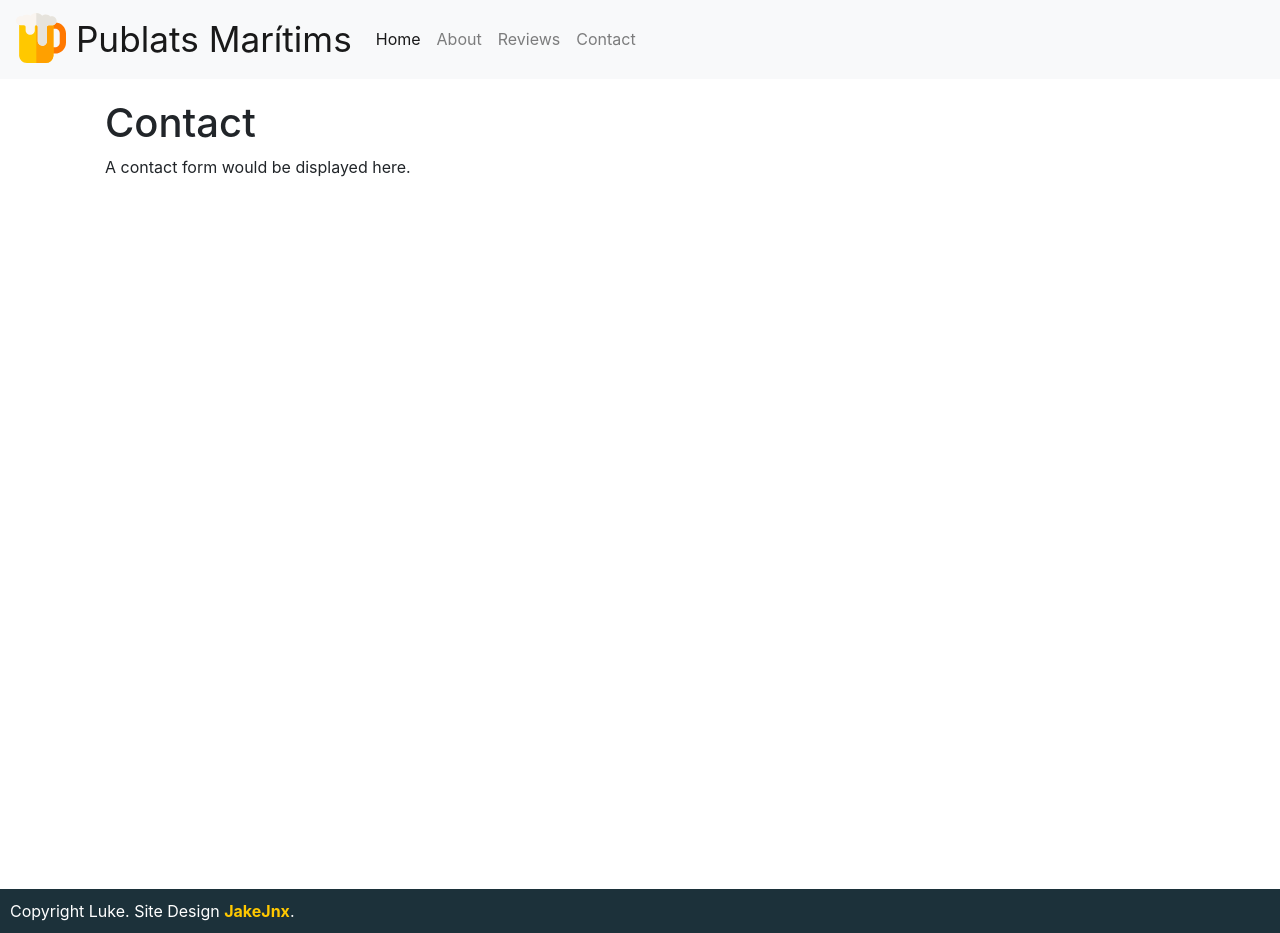
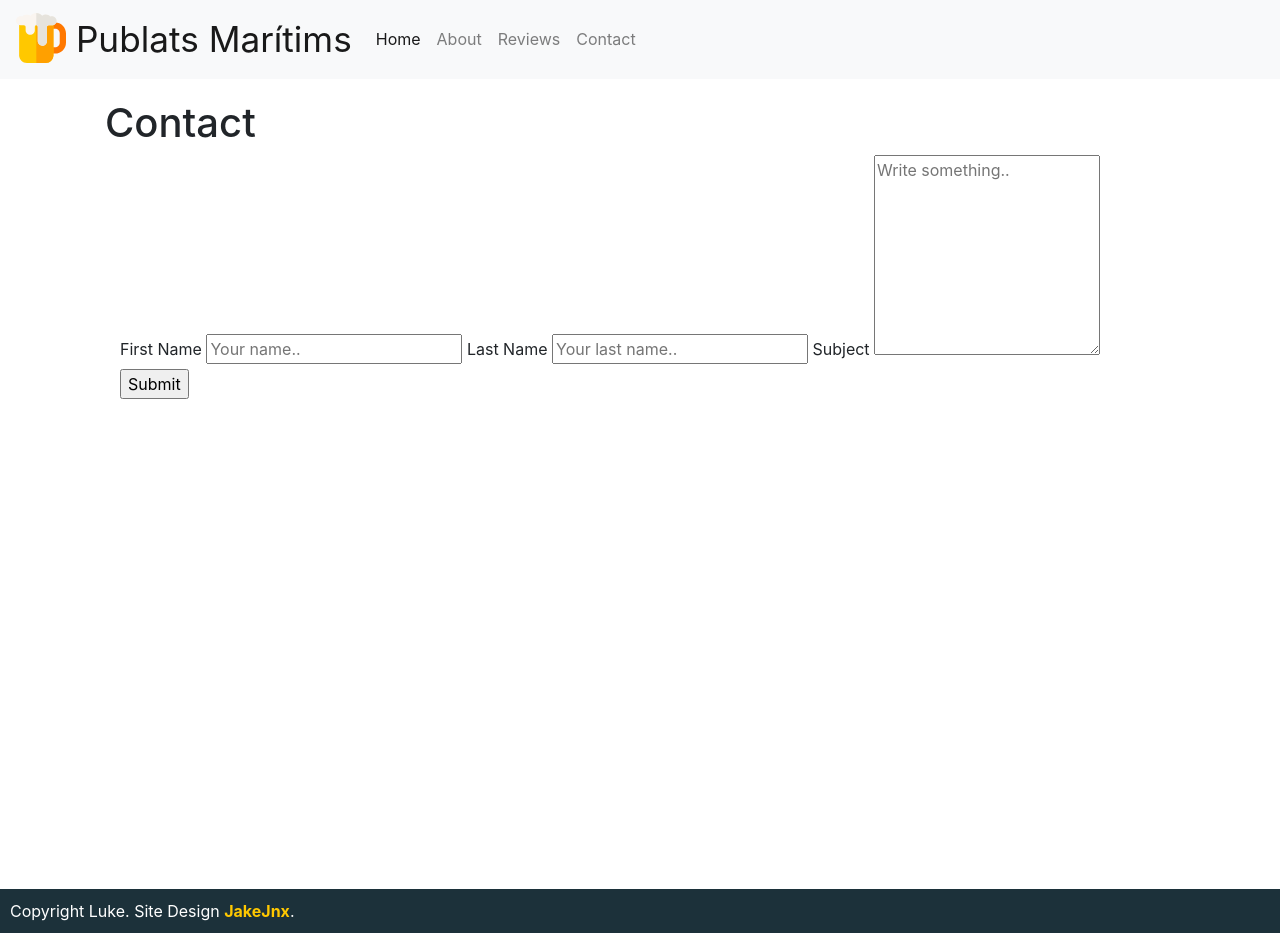
Before and after one commit to jakejnx/publats.com, a Jekyll site: the page built from contact.md, in a window 1280 px wide. Built offline with Jekyll 4.4.1, drawn with Linux system fonts in a browser that asks for light colours; nearby versions of some CDN libraries.

Commit message:
Updated Contact

```diff
--- a/contact.md
+++ b/contact.md
@@ -4,4 +4,19 @@ permalink: "/contact/"
 layout: page
 ---
 
-A contact form would be displayed here.
+ <div class="container">
+  <form action="action_page.php">
+
+    <label for="fname">First Name</label>
+    <input type="text" id="fname" name="firstname" placeholder="Your name..">
+
+    <label for="lname">Last Name</label>
+    <input type="text" id="lname" name="lastname" placeholder="Your last name..">
+
+    <label for="subject">Subject</label>
+    <textarea id="subject" name="subject" placeholder="Write something.." style="height:200px"></textarea>
+
+    <input type="submit" value="Submit">
+
+  </form>
+</div>
```
